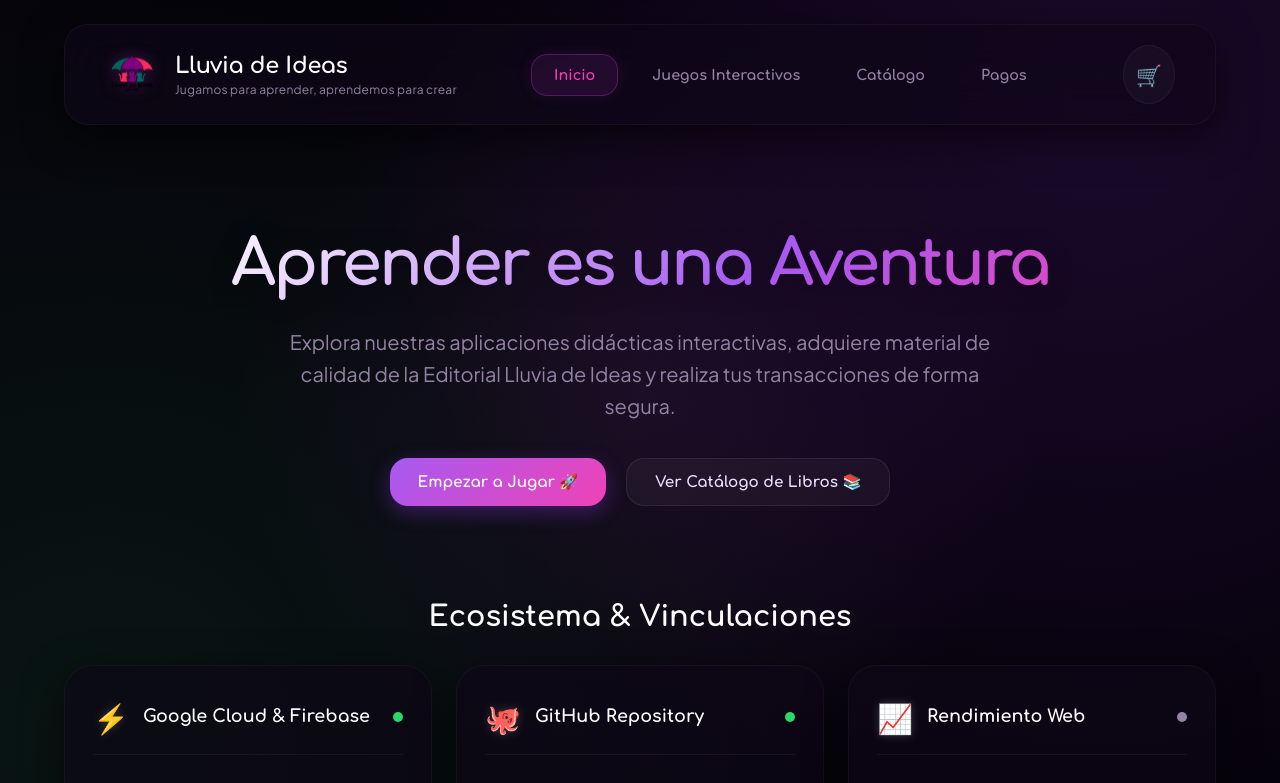
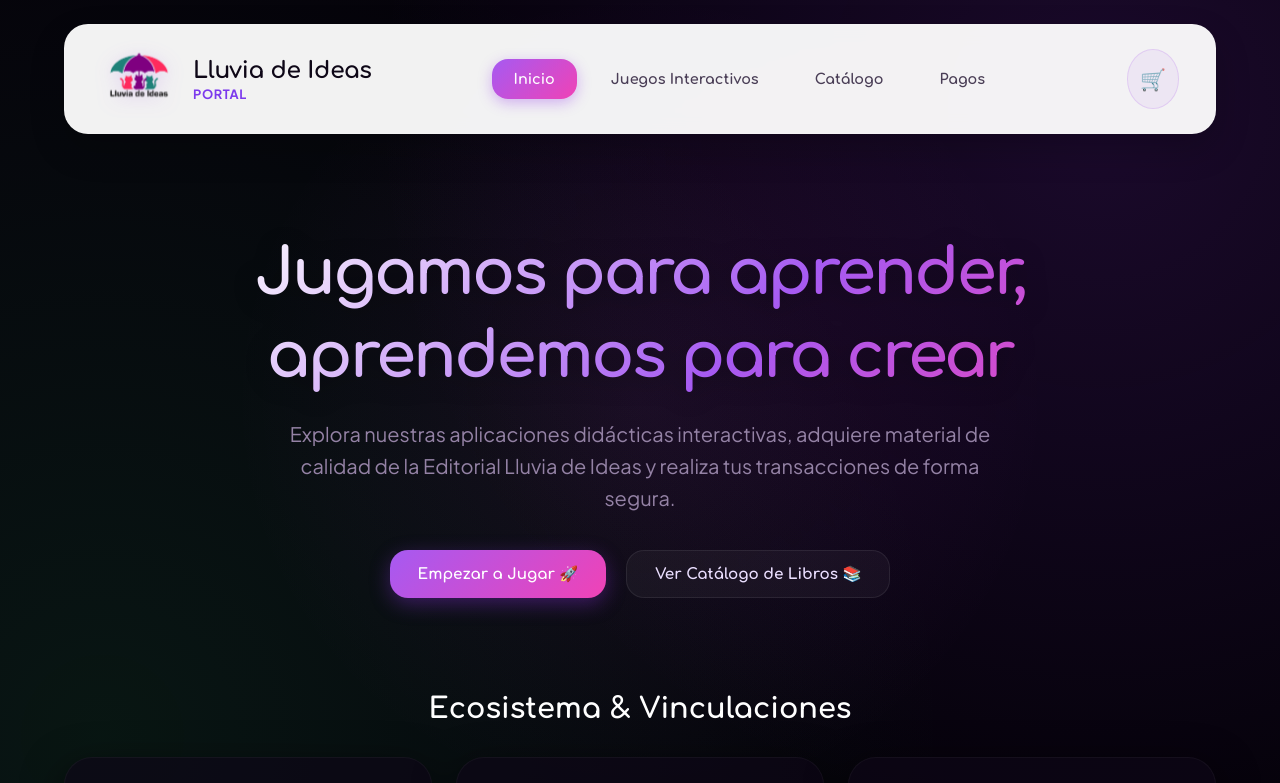
Before and after one commit to pachevar/lluvia-de-ideas, a React (Vite) app: page / in a window 1280 px wide. Shown: the top 783 px of the page. Built offline with nearby package versions, Linux system fonts and the light colour scheme.

Commit message:
Branding: Move slogan to Hero title, increase logo size, and apply light background theme to header menu

```diff
--- a/src/App.css
+++ b/src/App.css
@@ -15,9 +15,14 @@
   display: flex;
   justify-content: space-between;
   align-items: center;
-  padding: 20px 40px;
+  padding: 16px 36px;
   z-index: 10;
   border-radius: 24px;
+  background: rgba(255, 255, 255, 0.95);
+  border: 1px solid rgba(255, 255, 255, 0.1);
+  box-shadow: 0 15px 35px rgba(0, 0, 0, 0.2);
+  backdrop-filter: blur(10px);
+  -webkit-backdrop-filter: blur(10px);
 }
 .brand {
   display: flex;
@@ -25,28 +30,28 @@
   gap: 16px;
 }
 .brand-logo {
-  height: 54px;
+  height: 76px; /* Logo más grande */
   width: auto;
-  border-radius: 12px;
-  filter: drop-shadow(0 0 8px rgba(217, 70, 239, 0.3));
+  border-radius: 14px;
+  filter: drop-shadow(0 4px 10px rgba(147, 51, 234, 0.2));
   animation: floatAnimation 3s ease-in-out infinite;
   object-fit: contain;
 }
 .brand-text h2 {
   font-family: var(--font-headline);
-  font-size: 1.4rem;
+  font-size: 1.45rem;
   letter-spacing: -0.01em;
-  color: var(--text-title);
+  color: #0e0717; /* Contraste oscuro */
 }
 .brand-text p {
-  font-size: 0.75rem;
-  color: var(--text-muted);
+  font-size: 0.8rem;
+  color: #7c3aed; /* Contraste fuerte de sub-marca */
   font-family: var(--font-body);
-  letter-spacing: 0.02em;
-  margin-top: 2px;
-  line-height: 1.3;
-  max-width: 320px;
-  text-align: left;
+  font-weight: 700;
+  letter-spacing: 0.05em;
+  margin-top: 1px;
+  line-height: 1.2;
+  text-transform: uppercase;
 }
 
 .nav-menu {
@@ -58,19 +63,19 @@
   border-radius: 16px;
   font-weight: 700;
   font-size: 0.9rem;
-  color: var(--text-muted);
+  color: #4a3e56; /* Contraste oscuro para textos */
   transition: all 0.3s cubic-bezier(0.16, 1, 0.3, 1);
   background: transparent;
 }
 .nav-link:hover {
-  color: var(--text-title);
-  background: rgba(217, 70, 239, 0.05);
+  color: var(--primary-hover);
+  background: rgba(147, 51, 234, 0.06);
 }
 .nav-link.active {
-  color: var(--tertiary);
-  background: rgba(217, 70, 239, 0.1);
-  border: 1px solid rgba(217, 70, 239, 0.25);
-  box-shadow: 0 0 15px rgba(217, 70, 239, 0.1);
+  color: #ffffff;
+  background: linear-gradient(135deg, var(--primary) 0%, var(--tertiary) 100%);
+  border: none;
+  box-shadow: 0 4px 14px rgba(147, 51, 234, 0.35);
 }
 
 .cart-indicator {
@@ -78,14 +83,15 @@
   cursor: pointer;
   padding: 12px;
   border-radius: 50%;
-  background: rgba(255, 255, 255, 0.03);
+  background: rgba(147, 51, 234, 0.06);
+  color: #0e0717; /* Icono en contraste oscuro */
   transition: transform 0.2s ease, background-color 0.2s ease;
-  border: 1px solid rgba(255, 255, 255, 0.05);
+  border: 1px solid rgba(147, 51, 234, 0.15);
 }
 .cart-indicator:hover {
   transform: scale(1.1) rotate(-5deg);
-  background: rgba(217, 70, 239, 0.08);
-  border-color: rgba(217, 70, 239, 0.2);
+  background: rgba(147, 51, 234, 0.12);
+  border-color: rgba(147, 51, 234, 0.3);
 }
 .cart-icon {
   font-size: 1.3rem;
@@ -104,7 +110,7 @@
   display: flex;
   align-items: center;
   justify-content: center;
-  border: 2px solid var(--bg-surface);
+  border: 2px solid #ffffff; /* Borde blanco para la cabecera clara */
   box-shadow: 0 0 10px rgba(217, 70, 239, 0.4);
 }
 
--- a/src/App.tsx
+++ b/src/App.tsx
@@ -233,7 +233,7 @@ function App() {
           <img src={logoEditorial} className="brand-logo" alt="Editorial Lluvia de Ideas" />
           <div className="brand-text">
             <h2>Lluvia de Ideas</h2>
-            <p>Jugamos para aprender, aprendemos para crear</p>
+            <p>Portal</p>
           </div>
         </div>
         <nav className="nav-menu">
@@ -280,7 +280,7 @@ function App() {
         {activeTab === 'inicio' && (
           <div className="tab-pane animate-fade-in">
             <section className="welcome-hero">
-              <h1 className="gradient-text">Aprender es una Aventura</h1>
+              <h1 className="gradient-text">Jugamos para aprender, aprendemos para crear</h1>
               <p className="subtitle">
                 Explora nuestras aplicaciones didácticas interactivas, adquiere material de calidad de la Editorial Lluvia de Ideas y realiza tus transacciones de forma segura.
               </p>
```
Also changed, not shown: src/assets/logo editorial.png.
